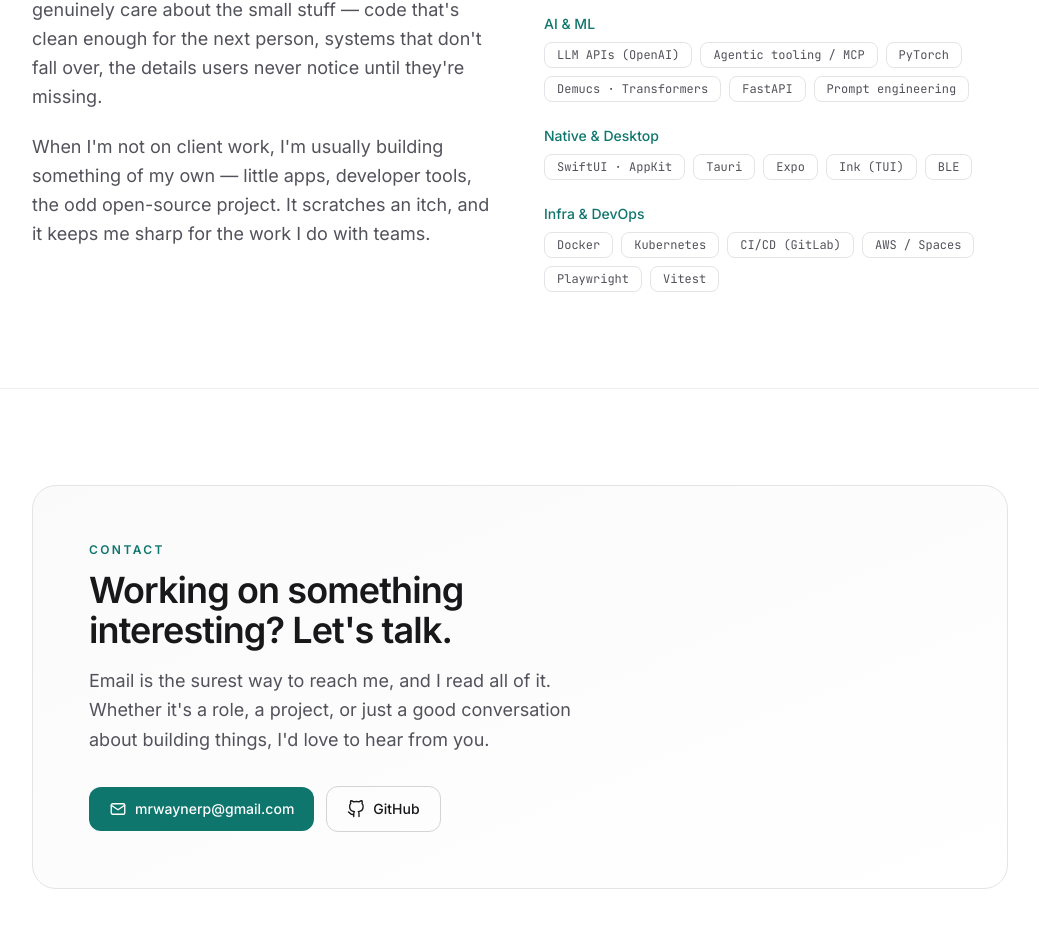
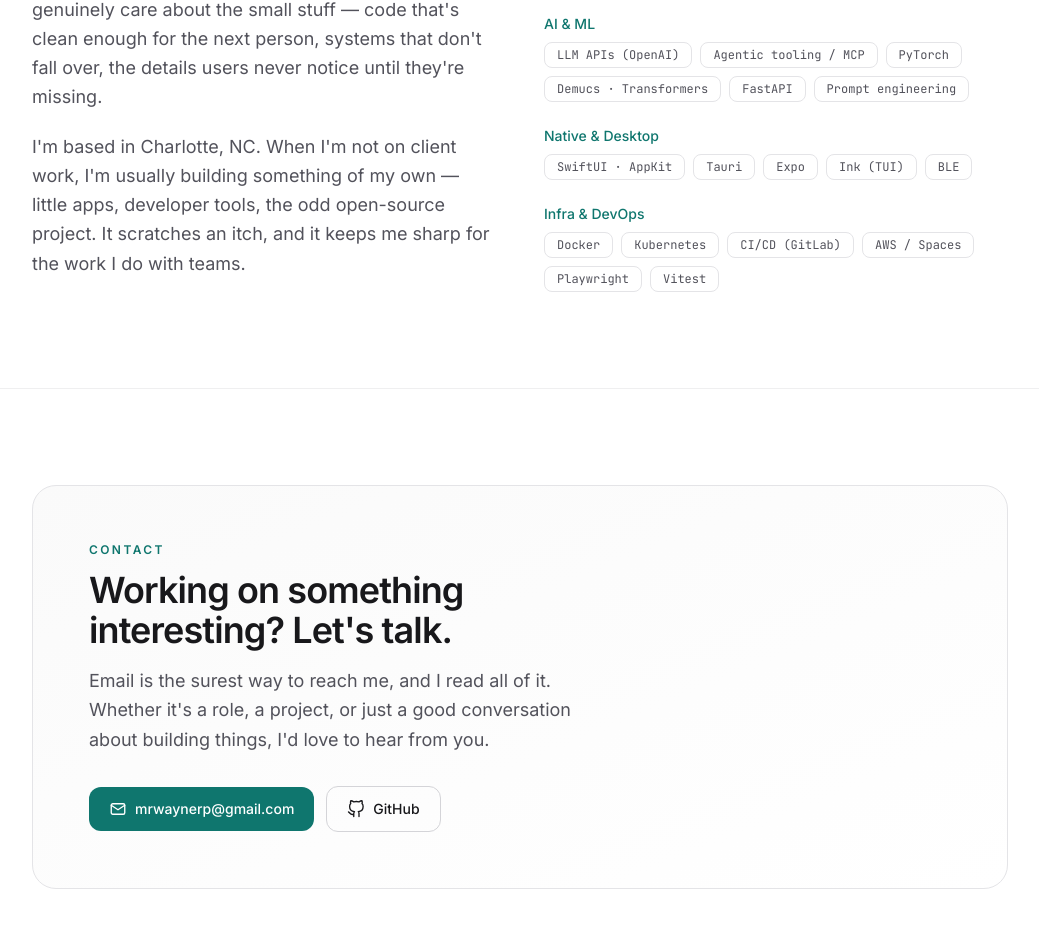
Before and after one commit to waynecodez/waynep-me, a React (Vite) app: page / in a window 1280 px wide. Shown: the part 5636-6564 px from the top of the page, without its empty margins (120-1159 px from the left). Built offline with nearby package versions, Linux system fonts and the light colour scheme.

Commit message:
copy: note based in Charlotte, NC (About + Person JSON-LD)

```diff
--- a/index.html
+++ b/index.html
@@ -49,6 +49,16 @@
           "Docker",
           "Kubernetes"
         ],
+        "homeLocation": {
+          "@type": "Place",
+          "name": "Charlotte, NC"
+        },
+        "address": {
+          "@type": "PostalAddress",
+          "addressLocality": "Charlotte",
+          "addressRegion": "NC",
+          "addressCountry": "US"
+        },
         "sameAs": ["https://github.com/waynecodez"]
       }
     </script>
--- a/src/components/About.tsx
+++ b/src/components/About.tsx
@@ -91,10 +91,10 @@ export function About() {
 							never notice until they&apos;re missing.
 						</p>
 						<p>
-							When I&apos;m not on client work, I&apos;m usually building
-							something of my own — little apps, developer tools, the odd
-							open-source project. It scratches an itch, and it keeps me sharp
-							for the work I do with teams.
+							I&apos;m based in Charlotte, NC. When I&apos;m not on client work,
+							I&apos;m usually building something of my own — little apps,
+							developer tools, the odd open-source project. It scratches an itch,
+							and it keeps me sharp for the work I do with teams.
 						</p>
 					</div>
 				</div>
```
